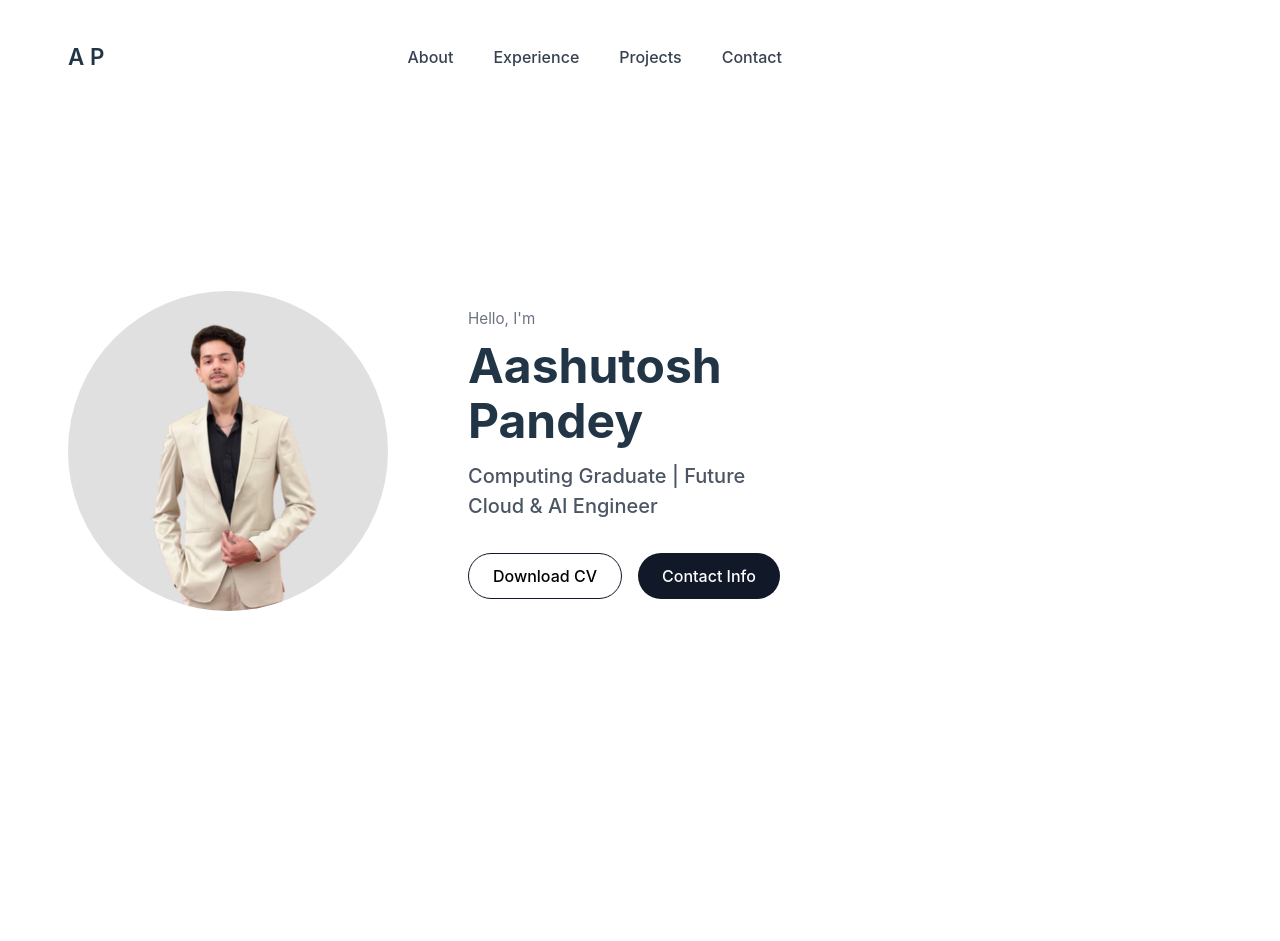
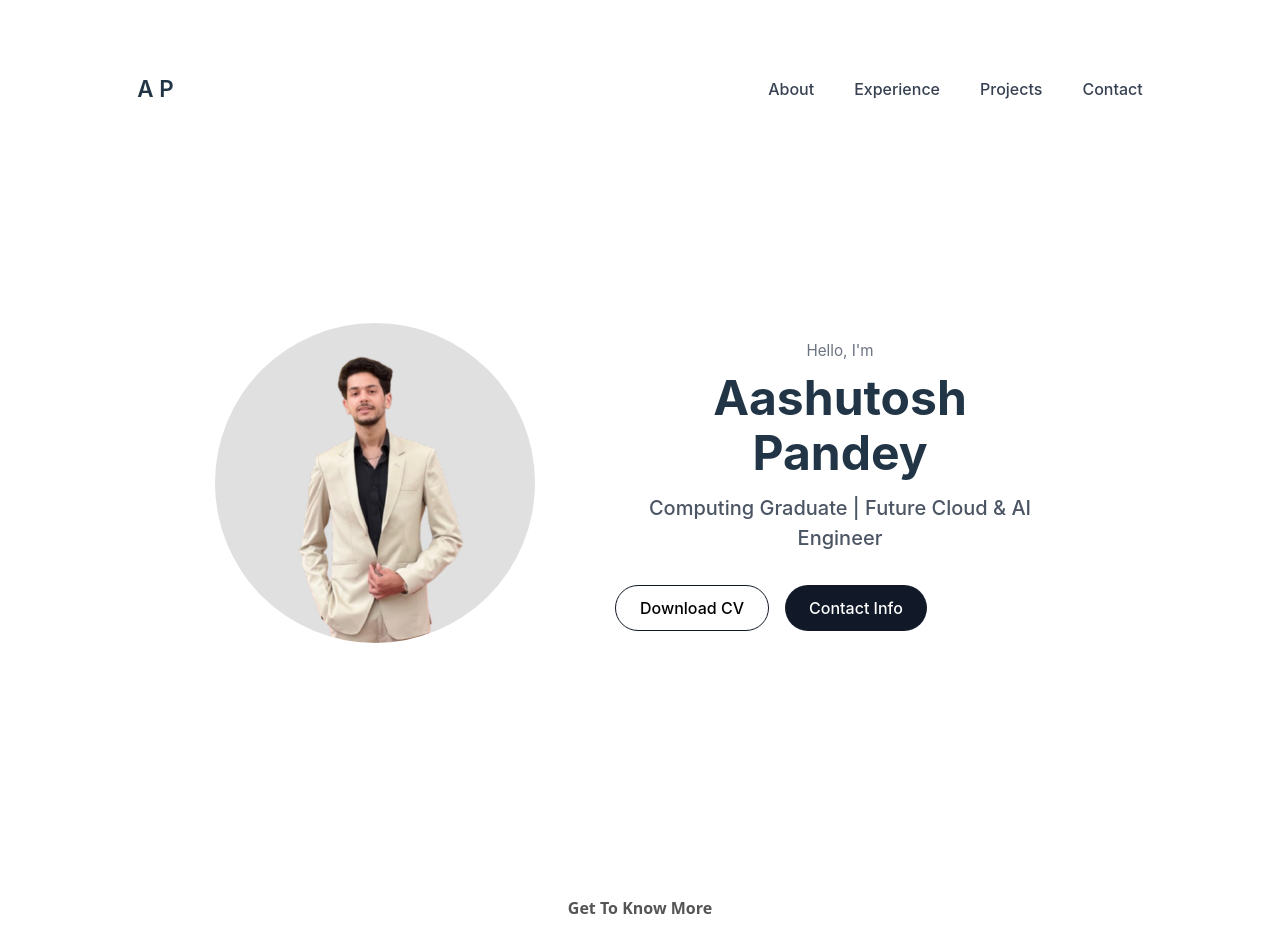
Before and after one commit to aashutoshpandey11/aashutosh-portfolio, a React (Vite) app: page / in a window 1280 px wide. Shown: the top 941 px of the page. Before the commit the page ends 800 px from the top, so only its background shows below. Built offline with nearby package versions, Linux system fonts and the light colour scheme.

Commit message:
Updated the App.jsx

```diff
--- a/src/App.jsx
+++ b/src/App.jsx
@@ -1,11 +1,15 @@
 // src/App.jsx
-import React from "react";
-import Hero from "./components/Hero";
+import React from 'react';
+import './App.css'; // Your global styles
+import Hero from './components/Hero';
+import AboutMe from './components/AboutMe';
 
 function App() {
   return (
-    <div>
+    <div className="App">
       <Hero />
+      <AboutMe />
+      {/* Add other components like Projects, Contact, etc. here */}
     </div>
   );
 }
```
